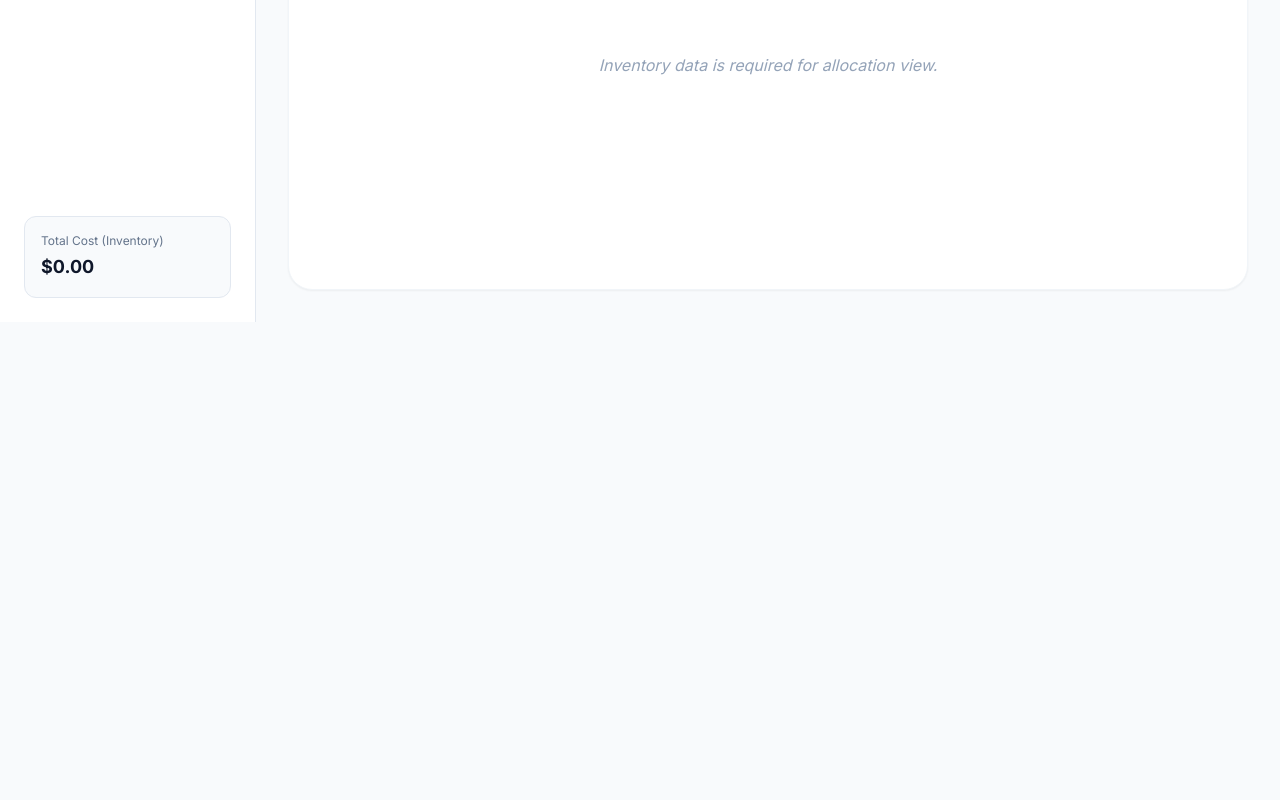
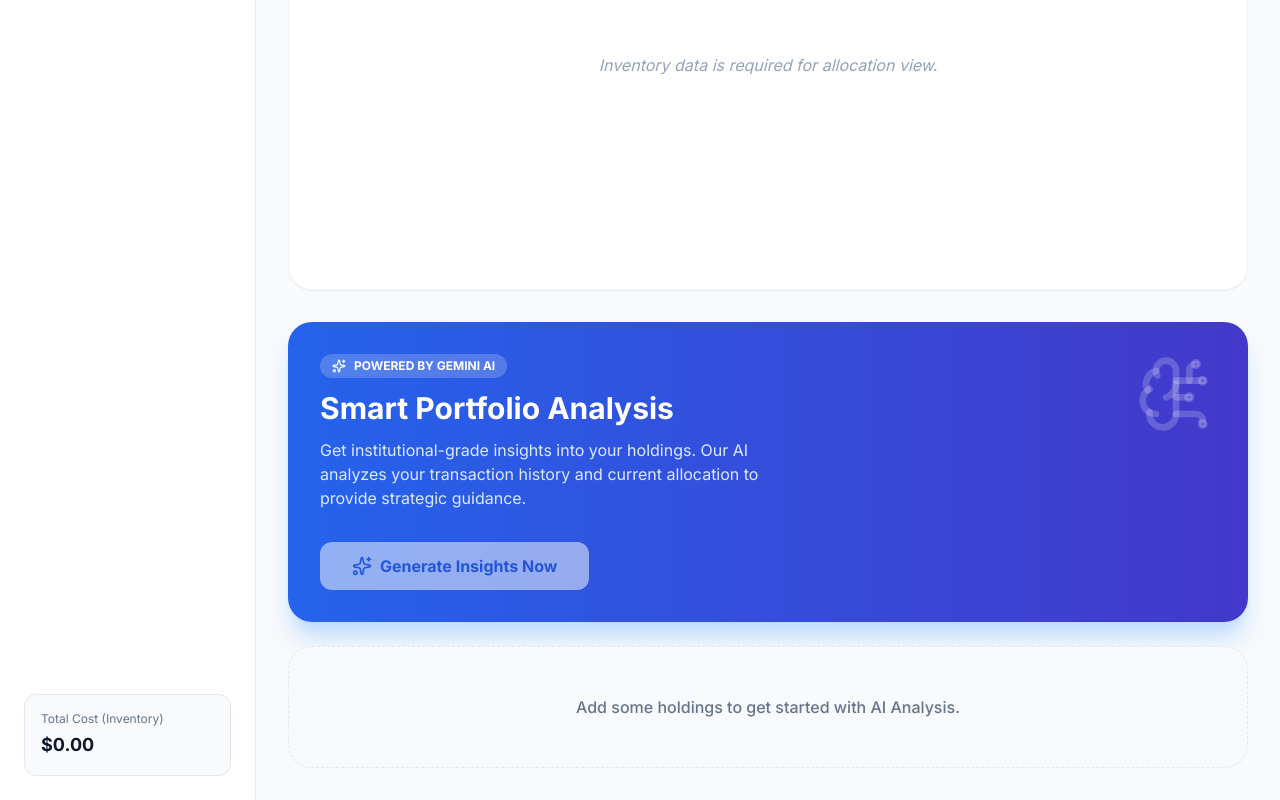
Before and after one commit to YOLOLucy/WealthTrack-Pro, a React (Vite) app: page / in a window 1280 px wide. Shown: the part 1050-1850 px from the top of the page. Before the commit the page ends 1372 px from the top, so only its background shows below. Built offline with nearby package versions, Linux system fonts and the light colour scheme.

Commit message:
feat: Add AI insights component to dashboard
Integrates the new AIInsights component into the main dashboard view, providing users with intelligent analysis based on their financial data. This enhances the application's value by offering proactive insights.

```diff
--- a/components/Dashboard.tsx
+++ b/components/Dashboard.tsx
@@ -17,6 +17,7 @@ import {
 } from 'recharts';
 import { Transaction, Dividend, Holding, TransactionType } from '../types';
 import { TrendingUp, DollarSign, Wallet, Activity, ArrowUpRight, BarChart3, Percent } from 'lucide-react';
+import AIInsights from './AIInsights';
 
 const COLORS = ['#2563eb', '#7c3aed', '#db2777', '#ea580c', '#16a34a', '#ca8a04', '#0891b2'];
 
@@ -297,6 +298,11 @@ const Dashboard: React.FC<DashboardProps> = ({ holdings, transactions, dividends
           </div>
         </div>
       </div>
+
+      {/* AI 分析區域 */}
+      <div className="mt-12">
+        <AIInsights holdings={holdings} transactions={transactions} />
+      </div>
     </div>
   );
 };
```
Also changed, not shown: index.html (+2 -0 lines).
